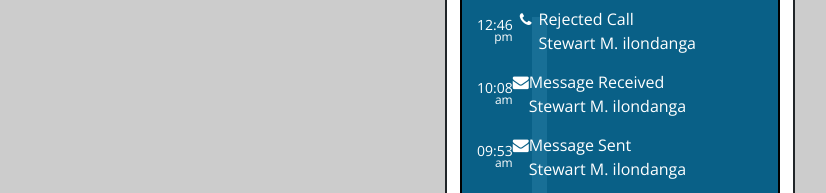
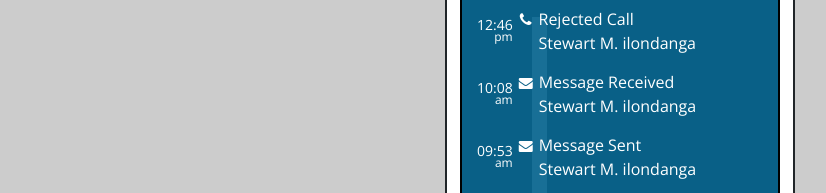
Before and after one commit to stewilondanga/phone-stylez, a plain HTML site: page index.html in a window 1280 px wide. Shown: the part 259-452 px from the top of the page, without its empty margins (20-846 px from the left). Drawn offline with nearby package versions, Linux system fonts and the light colour scheme.

Commit message:
add css/styles.css

```diff
--- a/css/styles.css
+++ b/css/styles.css
@@ -352,12 +352,12 @@ body {
   margin: 0 1px;
 }
 
-/*.time-line .time-line-list .time-line-list-item .time-line-icon.message span {
+.time-line .time-line-list .time-line-list-item .time-line-icon.message span {
   font-size: 14px;
   padding: 3px 6px;
 }
 
-.time-line .time-line-list .time-line-list-item .time-line-icon {
+/*.time-line .time-line-list .time-line-list-item .time-line-icon {
   margin: 0 10px;
 }
 
```
